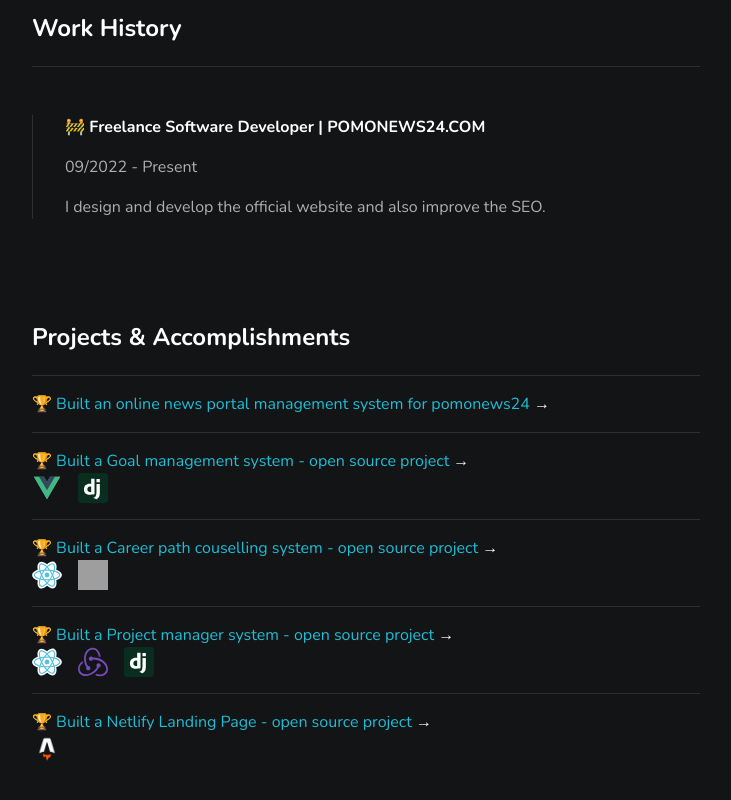
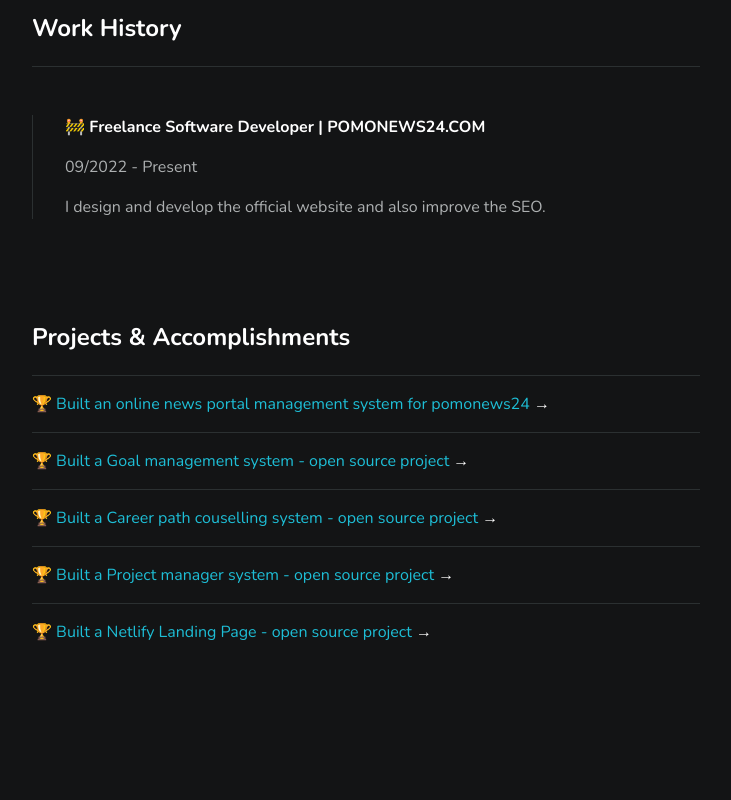
Before and after one commit to patoski716/my-website, a Next.js app: page / in a window 1280 px wide. Shown: the part 798-1598 px from the top of the page, without its empty margins (274-1005 px from the left). After the commit the page ends 1498 px from the top, so only its background shows below. Built offline with nearby package versions, Linux system fonts and the light colour scheme; grey boxes are pictures that could not be loaded.

Commit message:
ready to deploy

```diff
--- a/pages/index.js
+++ b/pages/index.js
@@ -68,26 +68,14 @@ export default function Home() {
       <div className={styles.cardProject}>
           <a href="https://goalcard.netlify.app"><span>🏆 </span>Built a Goal management system - open source project </a> &#8594;
 
-          <div id={styles.technology}>
 
-          <Image src="/vue.svg" alt="site logo" width={30} height={30} />
-
-          <Image src="/django.svg" alt="site logo" width={30} height={30} />
-
-          </div>
 
       </div>
 
       <div className={styles.cardProject}>
           <a href="https://sanity-career.netlify.app/"><span>🏆 </span>Built a Career path couselling system - open source project </a> &#8594;
 
-          <div id={styles.technology}>
 
-          <Image src="/react.svg" alt="site logo" width={30} height={30} />
-
-          <Image src="/sanity.svg" alt="site logo" width={30} height={30} />
-
-          </div>
 
       </div>
 
@@ -95,16 +83,7 @@ export default function Home() {
       <div className={styles.cardProject}>
           <a href="https://promanagers.netlify.app/"><span>🏆 </span>Built a Project manager system - open source project </a> &#8594;
 
-          <div id={styles.technology}>
 
-          <Image src="/react.svg" alt="site logo" width={30} height={30} />
-
-          <Image src="/redux.svg" alt="site logo" width={30} height={30} />
-
-          <Image src="/django.svg" alt="site logo" width={30} height={30} />
-
-
-          </div>
 
       </div>
 
@@ -112,13 +91,7 @@ export default function Home() {
       <div className={styles.cardProject}>
           <a href="https://github.com/patoski716/Netflix-clone-with-astro"><span>🏆 </span>Built a Netlify Landing Page - open source project </a> &#8594;
 
-          <div id={styles.technology}>
 
-          <Image src="/astro.png" alt="site logo" width={30} height={30} />
-
-
-
-          </div>
 
       </div>
     </section>
```
